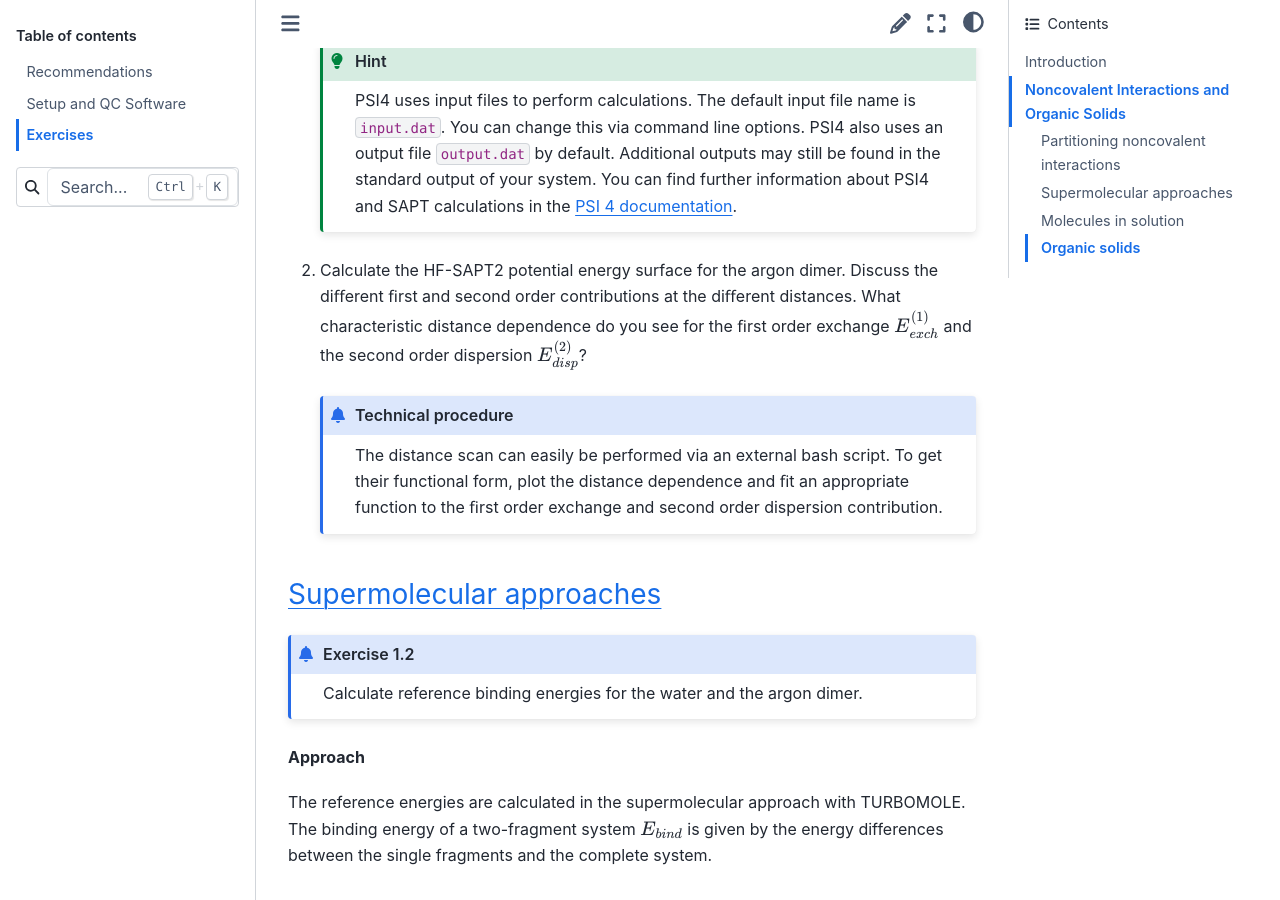
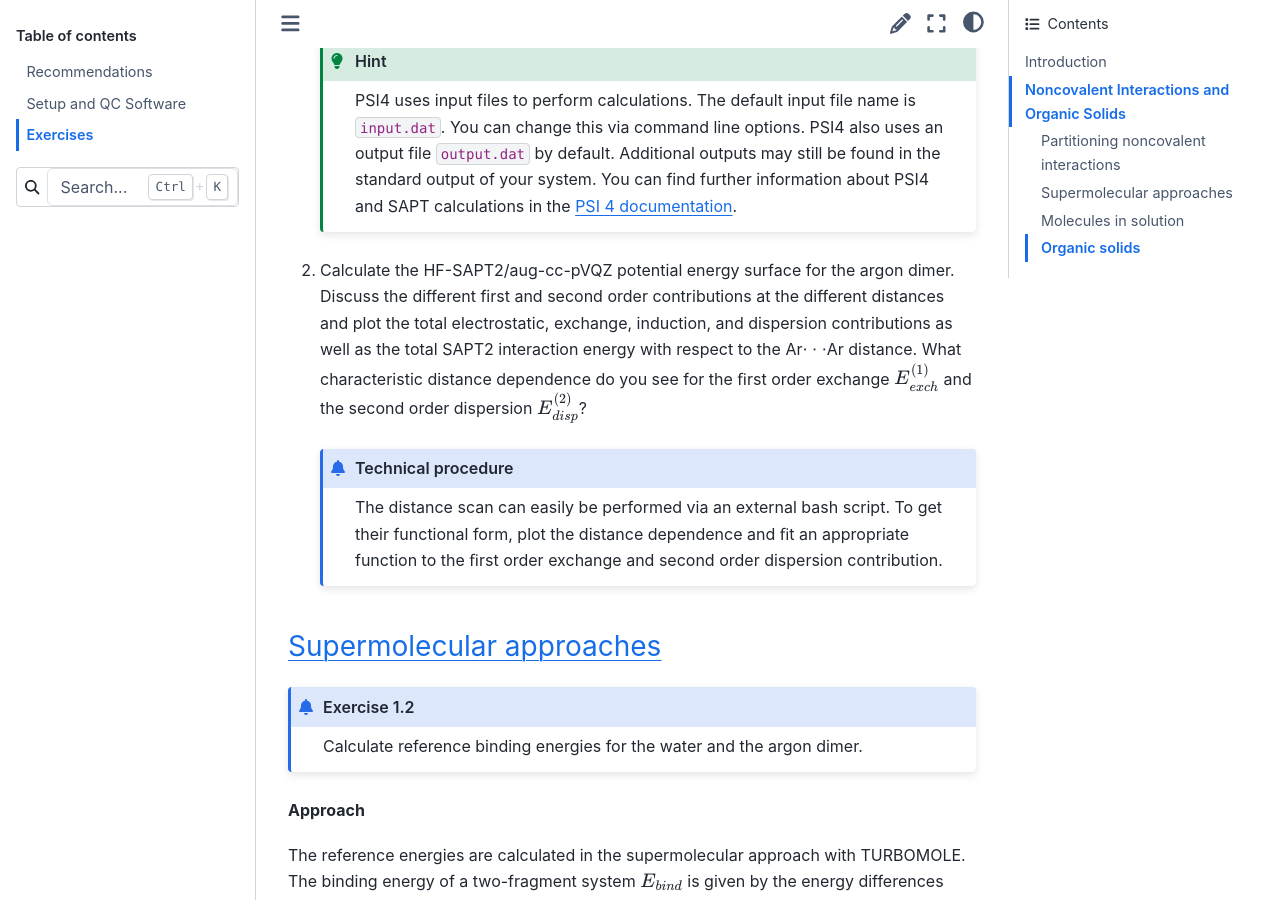
Before and after one commit to grimme-lab/wp12-teaching, a Sphinx documentation site: the page built from doc/ex.rst, in a window 1280 px wide and 900 px high, scrolled down 1964 px. Built offline with Sphinx 7.4.7 and the Sphinx Book theme 1.1.4, drawn with Linux system fonts in a browser that asks for light colours.

Commit message:
clarified second part of excercise 1.1

```diff
--- a/doc/ex.rst
+++ b/doc/ex.rst
@@ -67,7 +67,9 @@ The SAPT ansatz gives the ﬁrst and second-order complexation energies based on
       PSI4 uses input files to perform calculations. The default input file name is ``input.dat``. You can change this via command line options. PSI4 also uses an output file ``output.dat`` by default.
       Additional outputs may still be found in the standard output of your system. You can find further information about PSI4 and SAPT calculations in the `PSI 4 documentation <https://psicode.org/psi4manual/master/sapt.html>`_.
 
-2. Calculate the HF-SAPT2 potential energy surface for the argon dimer. Discuss the diﬀerent ﬁrst and second order contributions at the diﬀerent distances.
+2. Calculate the HF-SAPT2/aug-cc-pVQZ potential energy surface for the argon dimer. Discuss the different first and second order contributions at the different distances
+   and plot the total electrostatic, exchange, induction, and dispersion contributions as well as the total SAPT2 interaction energy with respect to the
+   Ar\ |mult| |mult| |mult|\ Ar distance.
    What characteristic distance dependence do you see for the ﬁrst order exchange :math:`E^{(1)}_{exch}` and the second order dispersion :math:`E^{(2)}_{disp}`?
 
    .. admonition:: Technical procedure
```
